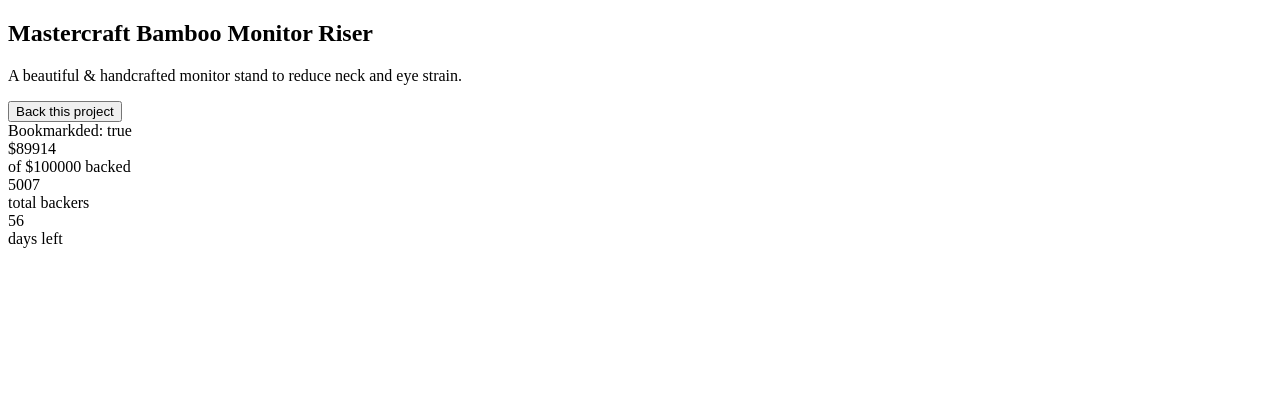
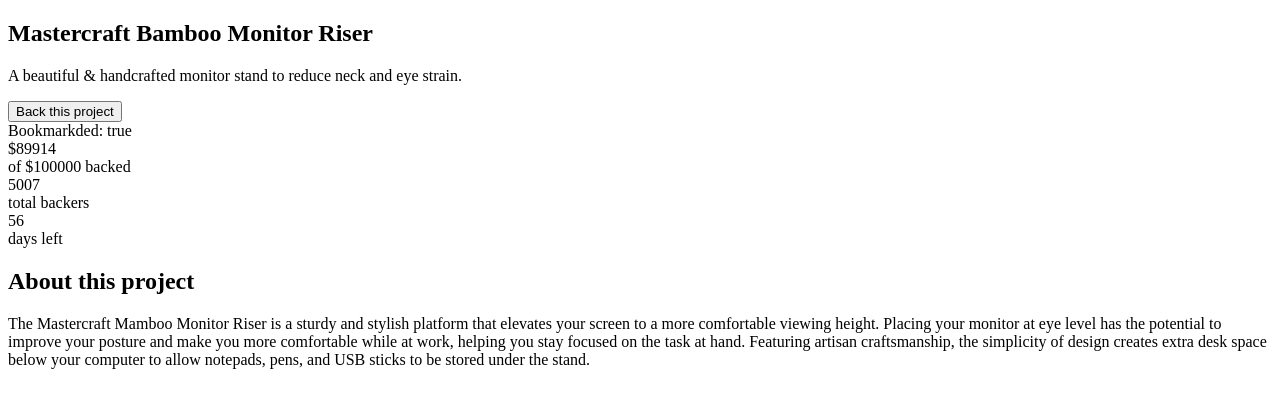
Before and after one commit to Tsuyoshi84/crowdfunding-product-page, a Vue app: page / in a window 1280 px wide. Shown: the top 408 px of the page. Built offline with nearby package versions, Linux system fonts and the light colour scheme.

Commit message:
Add ProjectAbout component

```diff
--- a/src/components/Project.vue
+++ b/src/components/Project.vue
@@ -1,21 +1,25 @@
 <template>
   <project-summary :project="project" />
   <project-status :project="project" />
+  <project-about :project="project" />
 </template>
 
 <script lang="ts">
 import { defineComponent } from 'vue';
 import ProjectSummary from './ProjectSummary.vue';
 import ProjectStatus from './ProjectStatus.vue';
+import ProjectAbout from './ProjectAbout.vue';
 import { Project } from '../models/project';
 
 export default defineComponent({
   name: 'Project',
-  components: { ProjectSummary, ProjectStatus },
+  components: { ProjectSummary, ProjectStatus, ProjectAbout },
   setup() {
     let project: Project = {
       name: 'Mastercraft Bamboo Monitor Riser',
       description: 'A beautiful & handcrafted monitor stand to reduce neck and eye strain.',
+      detail:
+        'The Mastercraft Mamboo Monitor Riser is a sturdy and stylish platform that elevates your screen to a more comfortable viewing height. Placing your monitor at eye level has the potential to improve your posture and make you more comfortable while at work, helping you stay focused on the task at hand.\n\nFeaturing artisan craftsmanship, the simplicity of design creates extra desk space below your computer to allow notepads, pens, and USB sticks to be stored under the stand.',
       bookmarked: true,
       currentAmount: 89914,
       targetAmount: 100000,
--- /dev/null
+++ b/src/components/ProjectAbout.vue
@@ -0,0 +1,22 @@
+<template>
+  <section>
+    <h2>About this project</h2>
+    <p>{{ project.detail }}</p>
+  </section>
+</template>
+
+<script lang="ts">
+import { defineComponent, PropType } from 'vue';
+import { Project } from '../models/project';
+
+export default defineComponent({
+  name: 'ProjectAbout',
+  props: {
+    project: {
+      type: Object as PropType<Project>,
+      required: true,
+    },
+  },
+  setup() {},
+});
+</script>
--- a/src/models/project.ts
+++ b/src/models/project.ts
@@ -1,6 +1,7 @@
 export interface Project {
   name: string;
   description: string;
+  detail: string;
   bookmarked: boolean;
   targetAmount: number;
   currentAmount: number;
```
